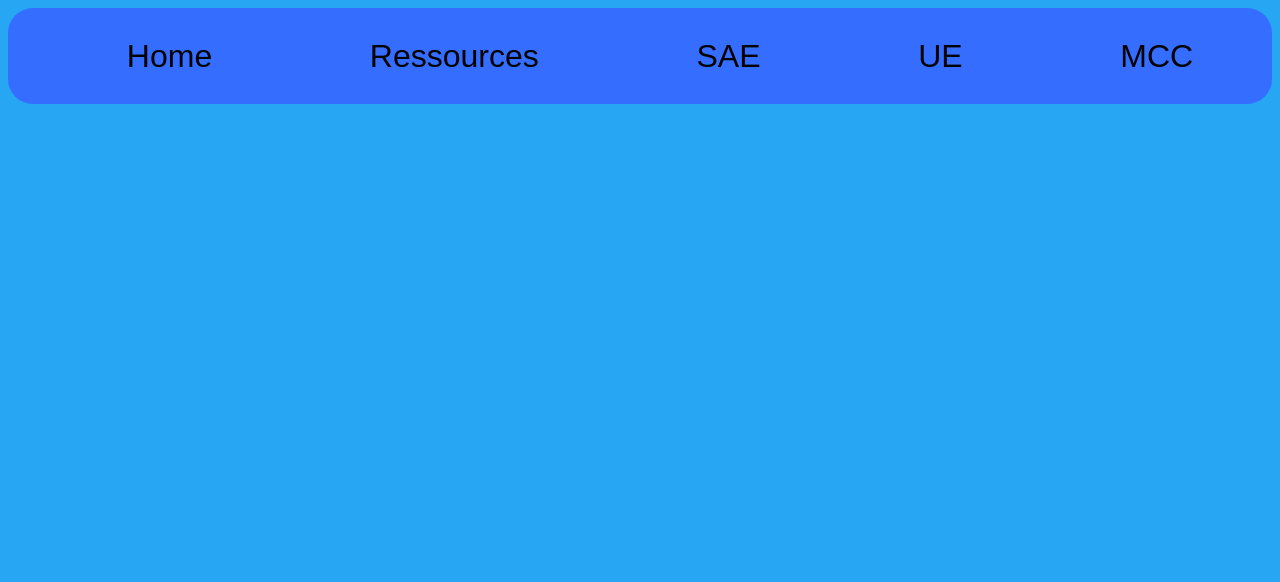
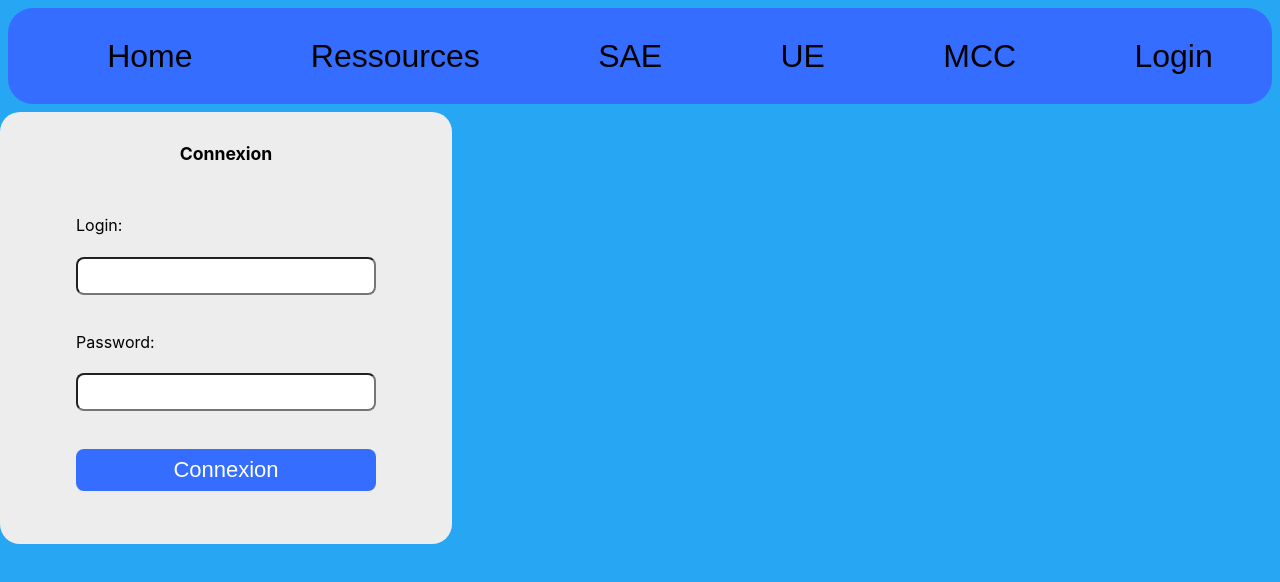
Before and after one commit to SteveRothier/ProjetS4, a React (Create React App) app: page /Login in a window 1280 px wide. Shown: the top 582 px of the page. Built offline with nearby package versions, Linux system fonts and the light colour scheme.

Commit message:
Composant login

```diff
--- a/package.json
+++ b/package.json
@@ -6,6 +6,7 @@
     "@testing-library/jest-dom": "^5.16.2",
     "@testing-library/react": "^12.1.3",
     "@testing-library/user-event": "^13.5.0",
+    "axios": "^0.26.1",
     "react": "^17.0.2",
     "react-dom": "^17.0.2",
     "react-router-dom": "^5.2.0",
--- a/src/App.css
+++ b/src/App.css
@@ -15,11 +15,10 @@ div h2 {
     align-items: center;
 }
 
-.list{
-    border: solid 1px ;
+.list {
+    border: solid 1px;
     background-color: lightgrey;
     border-radius: 10px;
-
 }
 
 .item {
--- a/src/App.js
+++ b/src/App.js
@@ -8,6 +8,7 @@ import Ressource from './page/Ressource';
 import Sae from './page/Sae';
 import Ue from './page/Ue';
 import Mcc from './page/Mcc';
+import LoginPage from './page/LoginPage';
 
 import './App.css';
 
@@ -23,6 +24,7 @@ function App() {
             <Route path="/sae" component={Sae}/>
             <Route path="/Ue" component={Ue}/>
             <Route path="/Mcc" component={Mcc}/>
+            <Route path="/Login" component={LoginPage}/>
           </Switch>
         </div>
       </Router>
--- /dev/null
+++ b/src/axios.js
@@ -0,0 +1,5 @@
+import axios from 'axios';
+
+export default axios.create({
+    baseURL: 'http://localhost:8000/'
+});
--- /dev/null
+++ b/src/component/Login.js
@@ -0,0 +1,101 @@
+import { useRef, useState, useEffect } from "react";
+
+import './style/login.css';
+import axios from "../axios";
+const LOGIN_URL = "/etudiant";
+
+
+
+
+
+function Login(){
+
+  const userRef = useRef();
+  const errRef = useRef();
+
+  const [login, setLogin] = useState("");
+  const [password, setPassword] = useState("");
+  const [errorMsg, setErrorMsg] = useState("");
+  const [success, setSuccess] = useState(false);
+
+
+
+  useEffect(() => {
+    setErrorMsg("");
+  }, [login, password]);
+
+  const handleSubmit = async (e) => {
+    e.preventDefault();
+
+    const response = await axios.get(
+      LOGIN_URL,
+      JSON.stringify({ login, password }),
+      {
+        headers: { "Content-Type": "application/json" },
+        withCredentials: true,
+      }
+    );
+    console.log(JSON.stringify(response?.data));
+
+    const bd = response?.data.find((user) => user.login === login);
+
+    if (bd) {
+      if (bd.password === password) {
+
+        setLogin("");
+        setPassword("");
+        setSuccess(true);
+        console.log(bd);
+      } else {
+        setErrorMsg("Mot de passe incorrecte");
+        console.log("Mot de passe incorrecte");
+      }
+    } else {
+      setErrorMsg("Login incorrecte");
+      console.log("Login incorrecte");
+    }
+  };
+
+  return (
+    <>
+      {success ? (
+        <section>
+          <h1>Connecter</h1>
+        </section>
+      ) : (
+        <section>
+          <p
+            ref={errRef}
+            className={errorMsg ? "errormsg" : "invisible"}
+          >
+            {errorMsg}
+          </p>
+          <h1>Connexion</h1>
+          <form onSubmit={handleSubmit}>
+            <label htmlFor="login">Login:</label>
+            <input
+              type="text"
+              id="login"
+              ref={userRef}
+              onChange={(e) => setLogin(e.target.value)}
+              value={login}
+              required
+            />
+
+            <label htmlFor="password">Password:</label>
+            <input
+              type="password"
+              id="password"
+              onChange={(e) => setPassword(e.target.value)}
+              value={password}
+              required
+            />
+            <button>Connexion</button>
+          </form>
+        </section>
+      )}
+    </>
+  );
+};
+
+export default Login;
--- a/src/component/Navbar.js
+++ b/src/component/Navbar.js
@@ -10,6 +10,7 @@ function Navbar() {
                 <li><a href="/sae">SAE</a></li>
                 <li><a href="/ue">UE</a></li>
                 <li><a href="/mcc">MCC</a></li>
+                <li><a href="/login">Login</a></li>
             </ul>
         </nav>
     );
--- /dev/null
+++ b/src/component/style/login.css
@@ -0,0 +1,63 @@
+section {
+    width: 100%;
+    max-width: 420px;
+    min-height: 400px;
+    display: flex;
+    flex-direction: column;
+    justify-content: flex-start;
+    align-items: center;
+    padding: 1rem;
+    background-color: #EEEDED;
+    border-radius: 20px;
+}
+
+form {
+    display: flex;
+    flex-direction: column;
+    justify-content: space-evenly;
+    flex-grow: 1;
+    padding-bottom: 1rem;
+}
+
+a,
+a:visited {
+    color: #fff;
+}
+
+input[type="text"],
+input[type="password"],
+button,
+textarea {
+    font-size: 22px;
+    padding: 0.25rem;
+    border-radius: 0.5rem;
+}
+
+label,
+button {
+    margin-top: 1rem;
+}
+
+button {
+    padding: 0.5rem;
+    background-color: #346DFF;
+    color: white;
+    border: none;
+}
+
+.invisible {
+    position: absolute;
+    left: -9999px;
+}
+
+.hide {
+    display: none;
+}
+
+.errormsg {
+    background-color: rgb(255, 187, 197);
+    color: rgb(192, 0, 0);
+    font-weight: bold;
+    padding: 0.5rem;
+    margin-bottom: 0.5rem;
+}
--- /dev/null
+++ b/src/page/LoginPage.js
@@ -0,0 +1,12 @@
+import Login from "../component/Login";
+
+
+function LoginPage() {
+    return (
+      <div className="app">
+          <Login/>
+      </div>
+    );
+  }
+
+  export default LoginPage;
```
Also changed, not shown: 1 other file (tests, documents, lock files or other folders).
